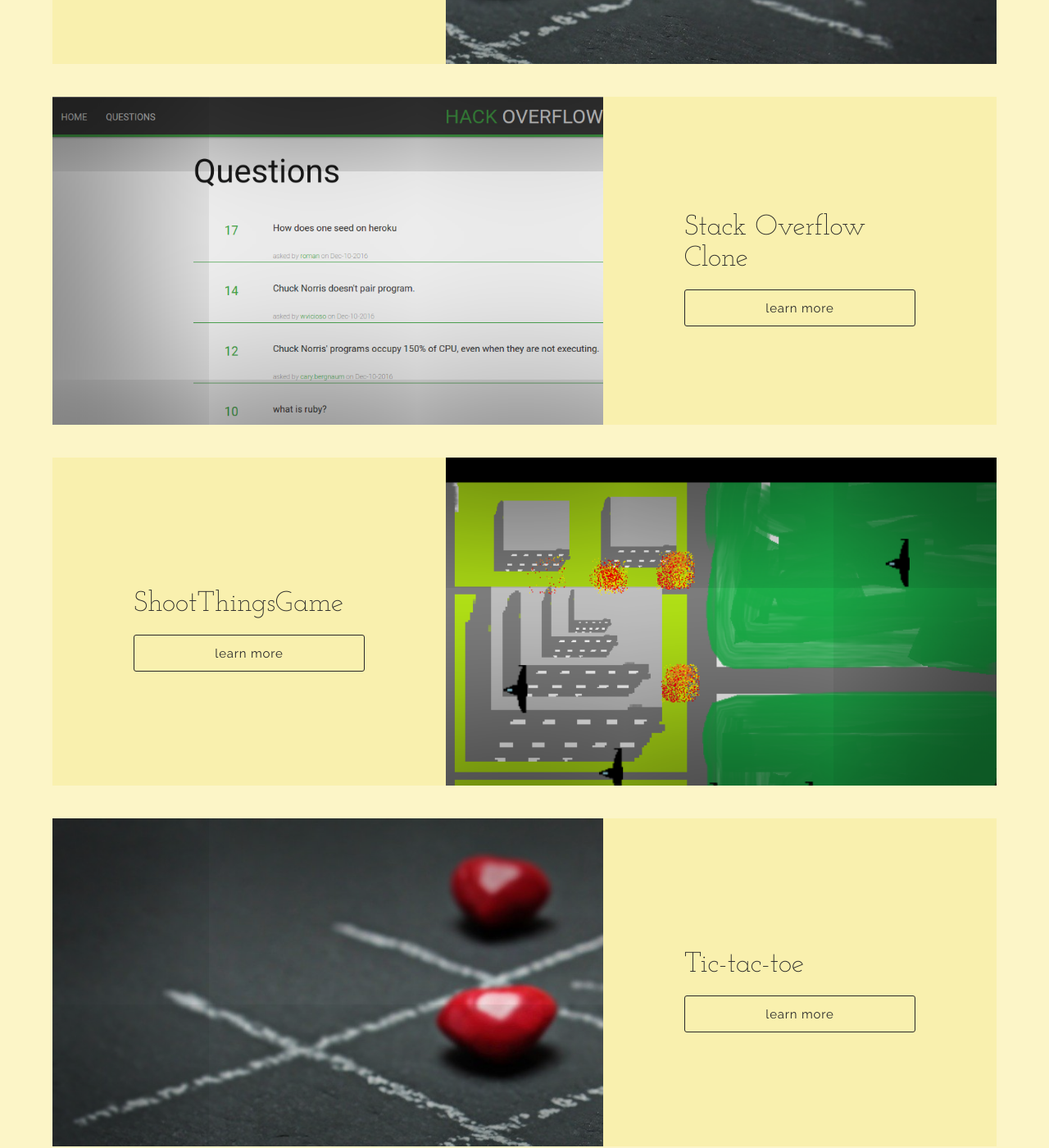
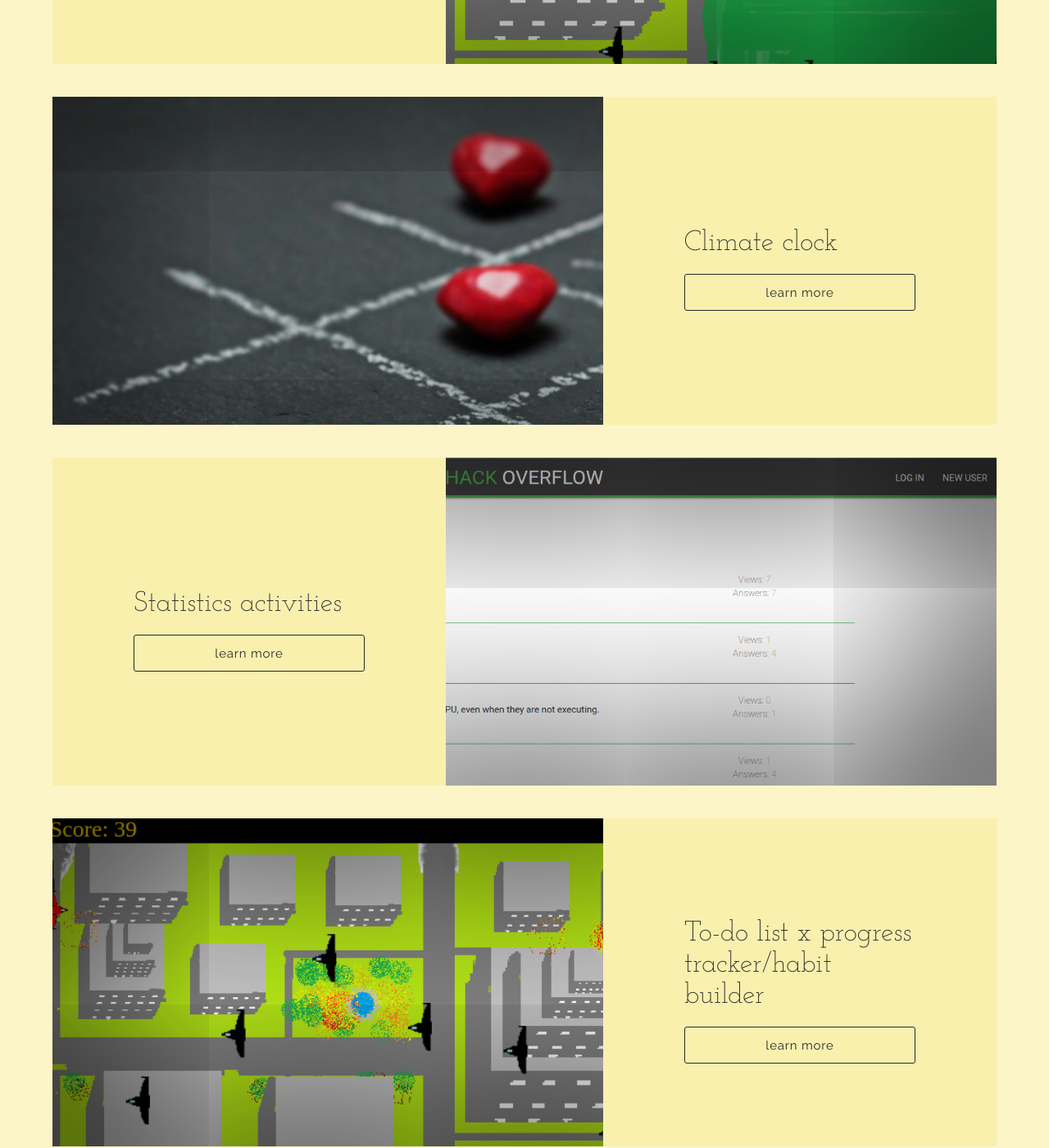
Before and after one commit to VasuGargDev/VasuGargDev.github.io, a Jekyll site: the page built from projects.html, in a window 1280 px wide and 1400 px high, scrolled down 808 px. Shown: the whole window at 82% size. Built offline with Jekyll 4.4.1, drawn with Linux system fonts in a browser that asks for light colours; nearby versions of some CDN libraries; some of the changed text lies outside the part shown.

Commit message:
Update projects.yml

```diff
--- a/_data/projects.yml
+++ b/_data/projects.yml
@@ -1,3 +1,18 @@
+- id: 1
+  title: PC build
+  url: https://levytsroman.github.io/shootThingsGame/
+  github_url: https://github.com/LevytsRoman/shootThingsGame
+  description: A small javaScript browser game, featuring a red plane (player) and an unhealthy onslaught of enemy planes flying over a pictureque rendering of my favorite planet (Earth) in MS Paint.
+  technologies: [
+                  html5-plain,
+                  css3-plain-wordmark,
+                  javascript-plain
+                ]
+  cover: /assets/images/project_covers/shoot-things-game-cover.png
+  images: [
+    '/assets/images/project_covers/shoot-things-game-cover.png'
+  ]
+
 - id: 2
   title: Climate clock
   url: https://tic-or-treat.herokuapp.com/
@@ -21,7 +36,7 @@
   ]
 
 - id: 3
-  title: Stack Overflow Clone
+  title: Statistics activities
   url: https://dbc-hackoverflow.herokuapp.com/
   github_url: https://github.com/wvicioso/hackoverflow
   description: A standard discussion board app that's an attempt at a very simple version of the popular programming platform <a href='stackoverflow.com'>StackOverflow</a>. It allows users to ask questions, give answers and make comments as well as vote up or down on each of the above.
@@ -41,7 +56,7 @@
   ]
 
 - id: 4
-  title: ShootThingsGame
+  title: To-do list x progress tracker/habit builder
   url: https://levytsroman.github.io/shootThingsGame/
   github_url: https://github.com/LevytsRoman/shootThingsGame
   description: A small javaScript browser game, featuring a red plane (player) and an unhealthy onslaught of enemy planes flying over a pictureque rendering of my favorite planet (Earth) in MS Paint.
@@ -56,7 +71,7 @@
   ]
 
 - id: 5
-  title: Tic-tac-toe
+  title: Handwritten equation solving
   url: https://tic-or-treat.herokuapp.com/
   github_url: https://github.com/nyc-bobolinks-2016/tic_or_treat
   description: A simple tic-tac-toe game allowing both registered and unregistered users to play against a computer. Logged-in users have the benefit of viewing various statistics about their past games and resuming unfinished games.
```
